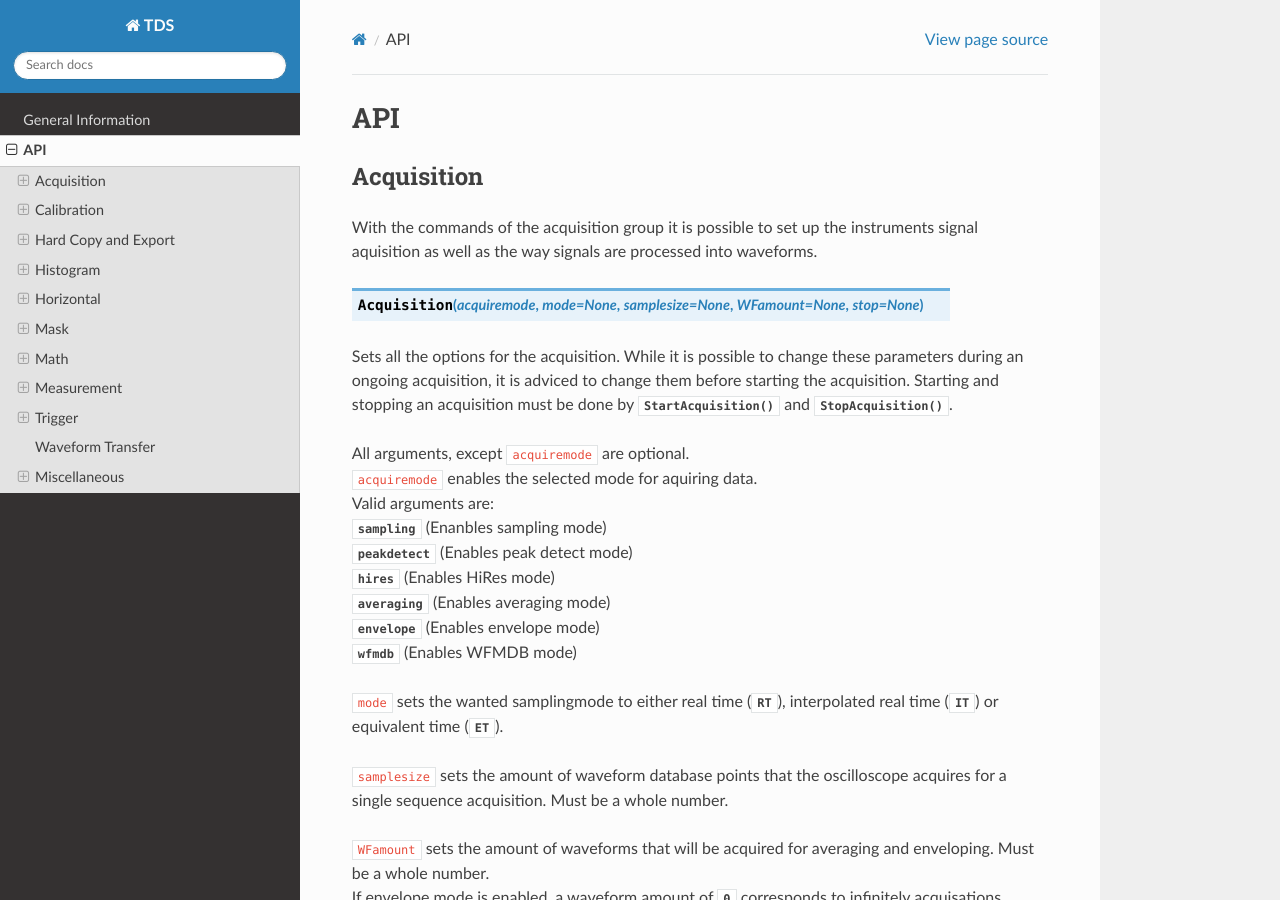
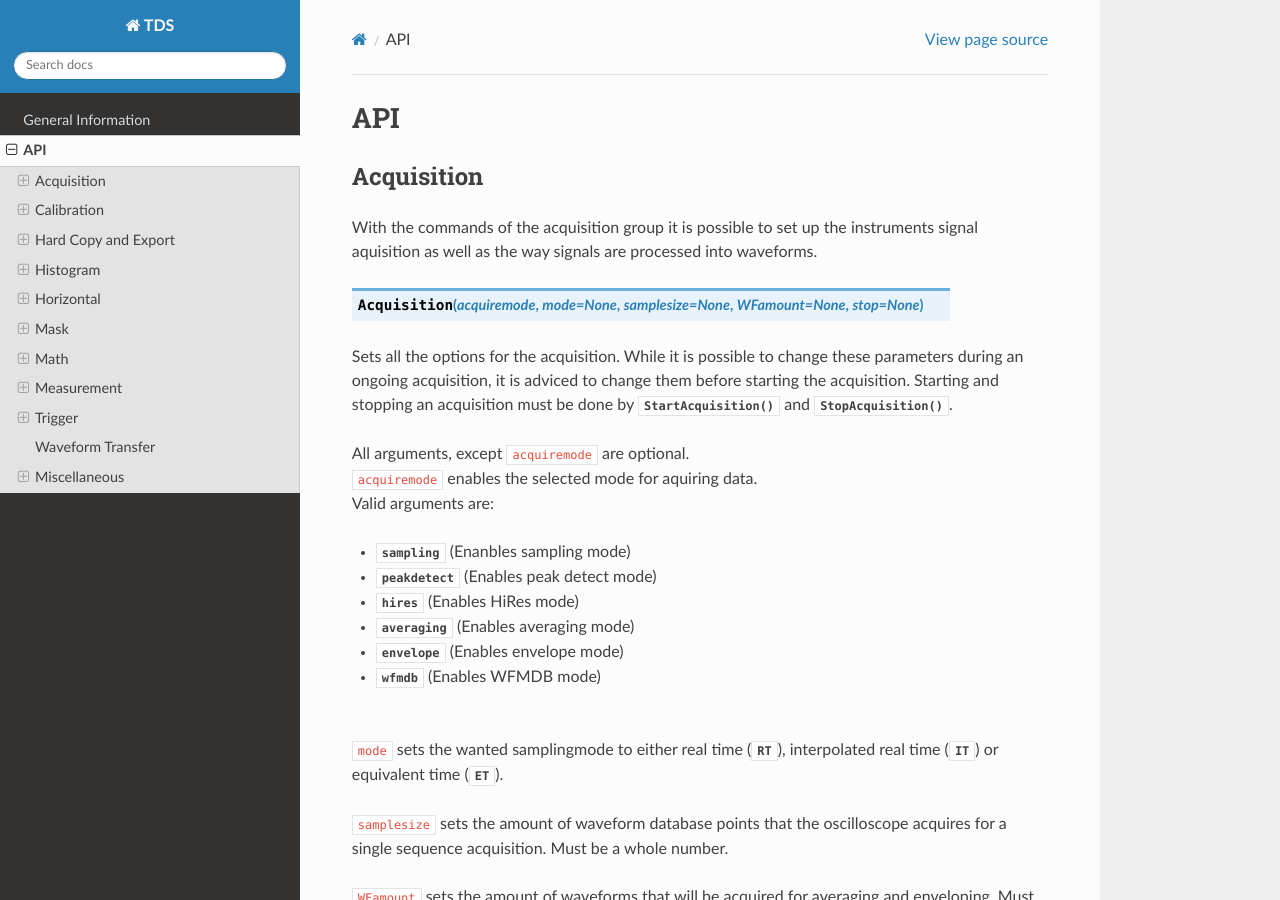
Before and after one commit to NeleWandel/TDS, a Sphinx documentation site: the page built from docs/source/API.rst, in a window 1280 px wide and 900 px high. Built offline with Sphinx 7.4.7 and the Read the Docs theme 2.0.0, drawn with Linux system fonts in a browser that asks for light colours; pages that are not in the unit, such as notebooks, are missing from menus.

```diff
--- a/docs/source/API.rst
+++ b/docs/source/API.rst
@@ -15,12 +15,12 @@ Acquisition
 | All arguments, except ``acquiremode`` are optional.
 | ``acquiremode`` enables the selected mode for aquiring data.
 | Valid arguments are:
-| :const:`sampling` (Enanbles sampling mode)
-| :const:`peakdetect` (Enables peak detect mode)
-| :const:`hires` (Enables HiRes mode)
-| :const:`averaging` (Enables averaging mode)
-| :const:`envelope` (Enables envelope mode)
-| :const:`wfmdb` (Enables WFMDB mode)
+- :const:`sampling` (Enanbles sampling mode)
+- :const:`peakdetect` (Enables peak detect mode)
+- :const:`hires` (Enables HiRes mode)
+- :const:`averaging` (Enables averaging mode)
+- :const:`envelope` (Enables envelope mode)
+- :const:`wfmdb` (Enables WFMDB mode)
 |
 | ``mode`` sets the wanted samplingmode to either real time (:const:`RT`), interpolated real time (:const:`IT`) or equivalent time (:const:`ET`).
 |
@@ -61,23 +61,23 @@ Hard Copy and Export
 | If ``filename`` is only the file name and not the directory the file will be saved in the default hard copy directory (usually ``C:\TekScope\Images\yourimage``)
 | If ``filename`` is not specified the file will be saved in the default directory with the default name.
 | Valid formats for ``fileformat`` are:
-| :const:`BMP`
-| :const:`JPEG`
-| :const:`PNG`
+- :const:`BMP`
+- :const:`JPEG`
+- :const:`PNG`
 |
 | ``inksaver`` has three valid states:
-| :const:`1` (Displays the display in the usual colors)
-| :const:`2` (Changes the background to white)
-| :const:`3` (Chooses colors that are well visible on a white background)
+- :const:`1` (Displays the display in the usual colors)
+- :const:`2` (Changes the background to white)
+- :const:`3` (Chooses colors that are well visible on a white background)
 |
 | ``palette`` has three valid states:
-| :const:`color` (The exported file is in color)
-| :const:`gray` (The exported file is in grayscale)
-| :const:`baw` (The exported file is in black and white)
+- :const:`color` (The exported file is in color)
+- :const:`gray` (The exported file is in grayscale)
+- :const:`baw` (The exported file is in black and white)
 |
 | ``fullscreen`` has two valid states:
-| :const:`off` (Hides all menu areas)
-| :const:`on` (Shows all menu areas)
+- :const:`off` (Hides all menu areas)
+- :const:`on` (Shows all menu areas)
 
 .. method:: Screenshot(filename=None, inksaver=None, palette=None, orientation=None, fullscreen=None)
 | Creates a hardcopy screenshot of everything that can currently be seen on the oscilloscopes screen.
@@ -87,22 +87,22 @@ Hard Copy and Export
 | If ``filename`` is not specified the file will be saved in the default directory with the default name.
 |
 | ``inksaver`` has three valid states:
-| :const:`1` (Displays the display in the usual colors)
-| :const:`2` (Changes the background to white)
-| :const:`3` (Chooses colors that are well visible on a white background)
+- :const:`1` (Displays the display in the usual colors)
+- :const:`2` (Changes the background to white)
+- :const:`3` (Chooses colors that are well visible on a white background)
 |
 | ``palette`` has three valid states:
-| :const:`color` (The screenshot is in color)
-| :const:`gray` (The screenshot is in grayscale)
-| :const:`baw` (The screenshot is in black and white)
+- :const:`color` (The screenshot is in color)
+- :const:`gray` (The screenshot is in grayscale)
+- :const:`baw` (The screenshot is in black and white)
 |
 | ``orientation`` has two valid states:
-| :const:`1` (The screenshot will be captured in portrait mode)
-| :const:`2` (The screenshot will be captured in horizontal mode)
+- :const:`1` (The screenshot will be captured in portrait mode)
+- :const:`2` (The screenshot will be captured in horizontal mode)
 |
 | ``fullscreen`` has two valid states:
-| :const:`off` (Hides all menu areas)
-| :const:`on` (Shows all menu areas)
+- :const:`off` (Hides all menu areas)
+- :const:`on` (Shows all menu areas)
 
 Histogram
 ---------
@@ -119,8 +119,8 @@ Histogram
 | ``function`` defines whether the histogram is :const:`horizontal` or :const:`vertical`.
 | ``state`` defines whether histogram calculations are :const:`ON` or :const:`OFF`.
 | ``box`` defines the boundaries of the histogram has two valid arguments:
-| :const:`coordinates`
-| :const:`percent`
+- :const:`coordinates`
+- :const:`percent`
 | If ``box`` is used ``left``, ``top``, ``right`` and ``bottom`` must be defined by either the waveform coordinates or the percentage coordinates.
 .. warning::
    Changing the histogram box results in a reset of the histogram data. Make sure to retrieve all wanted data with the :meth:`HistogramData` function before executing changes of the box.
@@ -159,9 +159,9 @@ Horizontal
 | ``position`` in percent. Positions the chosen amout of the waveform to the left of the center.
 | ``resolution`` in data points per frame. The minimum is :const:`500`, maximum is :const:`400000` if only one channel is in use, :const:`200000` if two channels are in use and :const:`100000` in case all four channels are in use.
 | ``roll`` changes the roll mode status. This can be usefull for observing data samples at slow speeds. It has three valid states:
-| :const:`AUTO`
-| :const:`OFF`
-| :const:`ON`
+- :const:`AUTO`
+- :const:`OFF`
+- :const:`ON`
 .. method:: TimeDelay(mode='seconds', time='0')
 | Sets the horizontal time delay of the oscilloscope.
 | ``mode`` can be either :const:`percent` or :const:`seconds`.
@@ -233,23 +233,23 @@ Trigger
       | line specifies that an AC line voltage is used.
       |
       | ``edgecoupling`` sets the coupling type. Valid states are:
-      | :const:`AC` (AC coupling)
-      | :const:`DC` (DC coupling)
-      | :const:`HFRej` (Removes high frequency components of the DC signal)
-      | :const:`LFRej` (Removes low frequency components of the AC signal)
-      | :const:`NOISErej` (Low sensitivity DC coupling. This option needs a higher signal amplitude to minimise false triggers)
+      - :const:`AC` (AC coupling)
+      - :const:`DC` (DC coupling)
+      - :const:`HFRej` (Removes high frequency components of the DC signal)
+      - :const:`LFRej` (Removes low frequency components of the AC signal)
+      - :const:`NOISErej` (Low sensitivity DC coupling. This option needs a higher signal amplitude to minimise false triggers)
       |
       | ``edgeslope`` defines the slope. Valid states are:
-      | :const:`rise` (triggers on a rising/positive signal edge)
-      | :const:`fall` (triggers on a falling/negative signal edge)
+      - :const:`rise` (triggers on a rising/positive signal edge)
+      - :const:`fall` (triggers on a falling/negative signal edge)
    .. tab:: logic
 
       | Turns the trigger type to logic. In this state the oscilloscope starts a trigger event in case a defined logical situation occurs.
       |
       | ``CH1``, ``CH2`` and ``CH3`` sets the logical input can be set to :const:`HIGH`, :const:`LOW` or :const:`x`. This specifies the logic that will be used when the trigger detects the trigger threshold level.
-      | :const:`HIGH` specifies the logic high
-      | :const:`LOW` specifies the logic low
-      | :const:`x` specifies that it doesn't matter
+      - :const:`HIGH` specifies the logic high
+      - :const:`LOW` specifies the logic low
+      - :const:`x` specifies that it doesn't matter
       |
       | Using the ``CH1TH``, ``CH2TH``, ``CH3TH`` and ``CH4TH`` arguments allow for setting the threshold for the respective channel in Volt.
       |
@@ -263,10 +263,10 @@ Trigger
             |
             | ``triggerwhen`` specifies the condition under which the trigger will be generated.
             | Valid states are:
-            | :const:`true` (generates a trigger when the pattern becomes true)
-            | :const:`false` (generates a trigger when the pattern becomes false)
-            | :const:`less` (generates a trigger when the pattern becomes true for less than the duration set by ``logicmax``)
-            | :const:`more` (generates a trigger when the pattern becomes true for longer than the duration set by ``logicmin``)
+            - :const:`true` (generates a trigger when the pattern becomes true)
+            - :const:`false` (generates a trigger when the pattern becomes false)
+            - :const:`less` (generates a trigger when the pattern becomes true for less than the duration set by ``logicmax``)
+            - :const:`more` (generates a trigger when the pattern becomes true for longer than the duration set by ``logicmin``)
             |
             | ``logicmax`` sets the duration in seconds that will be used as the time threshold for ``triggerwhen=less``
             |
@@ -306,9 +306,9 @@ Trigger
             | With the glitch class activated, the oscilloscope executes a trigger event as soon as a pulse with a specified polarity and width is found.
             |
             | ``polarity`` defines the polarity the pulse needs to trigger. Valid states are:
-            | :const:`positive` (The oscilloscope only triggers when the pulse has a positive polarity)
-            | :const:`negative` (The oscilloscope only triggers when the pulse has a negative polarity)
-            | :const:`both` (The oscilloscope triggers for both cases)
+            - :const:`positive` (The oscilloscope only triggers when the pulse has a positive polarity)
+            - :const:`negative` (The oscilloscope only triggers when the pulse has a negative polarity)
+            - :const:`both` (The oscilloscope triggers for both cases)
             |
             | ``triggerwhen`` defines whether the pulse needs to be :const:`wider` or :const:`narrower` than the defined ``width`` in order to trigger.
             |
@@ -320,9 +320,9 @@ Trigger
             | ``width`` in seconds, defines the minimum width for a pulse to trigger, when ``triggerwhen`` is set to :const:`greater`.
             |
             | ``polarity`` defines the polarity the pulse needs to trigger. Valid states are:
-            | :const:`positive` (The oscilloscope only triggers when the pulse crosses the low threshold twice without crossing the high threshold)
-            | :const:`negative` (The oscilloscope only triggers when the pulse crosses the high threshold twice without crossing the low threshold)
-            | :const:`both` (The oscilloscope triggers for both cases)
+            - :const:`positive` (The oscilloscope only triggers when the pulse crosses the low threshold twice without crossing the high threshold)
+            - :const:`negative` (The oscilloscope only triggers when the pulse crosses the high threshold twice without crossing the low threshold)
+            - :const:`both` (The oscilloscope triggers for both cases)
             |
             | ``threshold`` sets the upper and lower threshold to predefined values. The two options are :const:`TTL`, which sets the upper threshold to 1.8V and the lower to 800mV, and :const:`ECL`, which sets the upper threshold to -1.1V and the lower to -1.5V. With the ``high`` and ``low`` arguments, the thresholds can be set to user defined values.
             |
@@ -331,8 +331,8 @@ Trigger
             | ``low`` in Volt, sets the lower threshold.
             |
             | ``triggerwhen`` defines whether the oscilloscope checks for the width of the pulse. The two valid states are:
-            | :const:`any` (A pulse of any width can trigger, as long as the polarity is correct.)
-            | :const:`greater` (The pulse must be wider than the amount set with ``width`` in order to trigger.)
+            - :const:`any` (A pulse of any width can trigger, as long as the polarity is correct.)
+            - :const:`greater` (The pulse must be wider than the amount set with ``width`` in order to trigger.)
          .. tab:: width
 
             | With the width class activated, the oscilloscope executes a trigger event as soon as a pulse with a specified polarity is found inside or outside a defined limit.
@@ -351,9 +351,9 @@ Trigger
             | ``deltatime`` in seconds, sets the timespan during which the pulse crosses need to occur.
             |
             | ``polarity`` defines the polarity the pulse needs to trigger. Valid states are:
-            | :const:`high` (The oscilloscope only triggers when the pulse first crosses the lower and then the higher threshold.)
-            | :const:`low` (The oscilloscope only triggers when the pulse frist crosses the higher and then the lower threshold.)
-            | :const:`both` (The oscilloscope triggers for both cases.)
+            - :const:`high` (The oscilloscope only triggers when the pulse first crosses the lower and then the higher threshold.)
+            - :const:`low` (The oscilloscope only triggers when the pulse frist crosses the higher and then the lower threshold.)
+            - :const:`both` (The oscilloscope triggers for both cases.)
             |
             | ``threshold`` sets the upper and lower threshold to predefined values. The two options are :const:`TTL`, which sets the upper threshold to 1.8V and the lower to 800mV, and :const:`ECL`, which sets the upper threshold to -1.1V and the lower to -1.5V. With the ``high`` and ``low`` arguments, the thresholds can be set to user defined values.
             |
@@ -367,9 +367,9 @@ Trigger
             | With the timeout class activated, the oscilloscope executes a trigger event as soon as a the pulses stop for a set amount of time.
             |
             | ``polarity`` defines the polarity the pulse needs to trigger. Valid states are:
-            | :const:`high` (The oscilloscope only triggers when the pulse edge stays high/positive during the required time out period.)
-            | :const:`low` (The oscilloscope only triggers when the pulse edge stays low/negative during the required time out period.)
-            | :const:`either` (The oscilloscope triggers for both cases.)
+            - :const:`high` (The oscilloscope only triggers when the pulse edge stays high/positive during the required time out period.)
+            - :const:`low` (The oscilloscope only triggers when the pulse edge stays low/negative during the required time out period.)
+            - :const:`either` (The oscilloscope triggers for both cases.)
             |
             | ``timeouttime`` in seconds, defines the time out period.
    .. tab:: comm
@@ -377,12 +377,12 @@ Trigger
       | Turns the trigger type to communitcation. In this state a trigger events is executed when a defined communication signal is found.
       |
       | ``comm`` defines the communication type. Valid states are:
-      | :const:`CMI`
-      | :const:`AMI`
-      | :const:`HDB3`
-      | :const:`B3ZS`
-      | :const:`B6ZS`
-      | :const:`B8ZS`
+      - :const:`CMI`
+      - :const:`AMI`
+      - :const:`HDB3`
+      - :const:`B3ZS`
+      - :const:`B6ZS`
+      - :const:`B8ZS`
       |
       | ``source`` defines the channel that shall be used as communication source. It must be eihter :const:`1`, :const:`2`, :const:`3` or :const:`4`.
       |
@@ -391,15 +391,15 @@ Trigger
       | ``bitrate`` defines the bits per seconds. This can be any positive number greater than one.
       |
       | ``pulseform`` defines the pulseform. Valid states are:
-      | :const:`plus` (sets the pulseform to plusone, this means the triggering occurs on a positive mark)
-      | :const:`minus` (sets the pulseform to minusone, this means the triggering occurs on a negative mark)
-      | :const:`eye` (constructs an eye diagram, this can be further specified by ``eyetype``)
-      | :const:`zero` (the triggering occurs on a bit representing zero)
+      - :const:`plus` (sets the pulseform to plusone, this means the triggering occurs on a positive mark)
+      - :const:`minus` (sets the pulseform to minusone, this means the triggering occurs on a negative mark)
+      - :const:`eye` (constructs an eye diagram, this can be further specified by ``eyetype``)
+      - :const:`zero` (the triggering occurs on a bit representing zero)
       |
       | ``eyetype`` sets the source type for creating the eye pattern when pulseform=eye. Valid arguments are:
-      | :const:`data` (The oscilloscope triggers and shifts in five units intervalls to form the eye pattern.)
-      | :const:`clock` (The oscilloscope triggers randomly with respect to the data channel in order to form the eye pattern. No shifts occur.)
-      | :const:`recovered` (The oscilloscope uses a phase locked loop on the recovered clock from the data signal. Triggers are random, no shift occurs.)
+      - :const:`data` (The oscilloscope triggers and shifts in five units intervalls to form the eye pattern.)
+      - :const:`clock` (The oscilloscope triggers randomly with respect to the data channel in order to form the eye pattern. No shifts occur.)
+      - :const:`recovered` (The oscilloscope uses a phase locked loop on the recovered clock from the data signal. Triggers are random, no shift occurs.)
       |
       | ``high`` sets the upper communication threshold.
       | ``low`` sets the lower communication threshold.
@@ -413,7 +413,7 @@ Trigger
       | ``source`` sets the serial source. Source can be :const:`CH1` through :const:`CH4`.
       |
       | ``standard`` sets the standard that identifies the code and bit rate. Following standards are valid:
-         | :const:`OC1`, :const:`OC3`, :const:`OC12`, :const:`FC133`, :const:`FC266`, :const:`FC531`, :const:`FC1063`, :const:`FW139BS400B`, :const:`FW139BS800B`, :const:`ENET1250`, :const:`CUSTom`, :const:`RIO_500M`, :const:`RIO_750M`, :const:`RIO:1G`, :const:`RIO_SERIAL_1G`, :const:`VSROC192`
+      | :const:`OC1`, :const:`OC3`, :const:`OC12`, :const:`FC133`, :const:`FC266`, :const:`FC531`, :const:`FC1063`, :const:`FW139BS400B`, :const:`FW139BS800B`, :const:`ENET1250`, :const:`CUSTom`, :const:`RIO_500M`, :const:`RIO_750M`, :const:`RIO:1G`, :const:`RIO_SERIAL_1G`, :const:`VSROC192`
       |
       | ``dataformat`` sets the format in which the serial signals are to be expected. Valid choices are :const:`hex` and :const:`binary`.
       |
```
